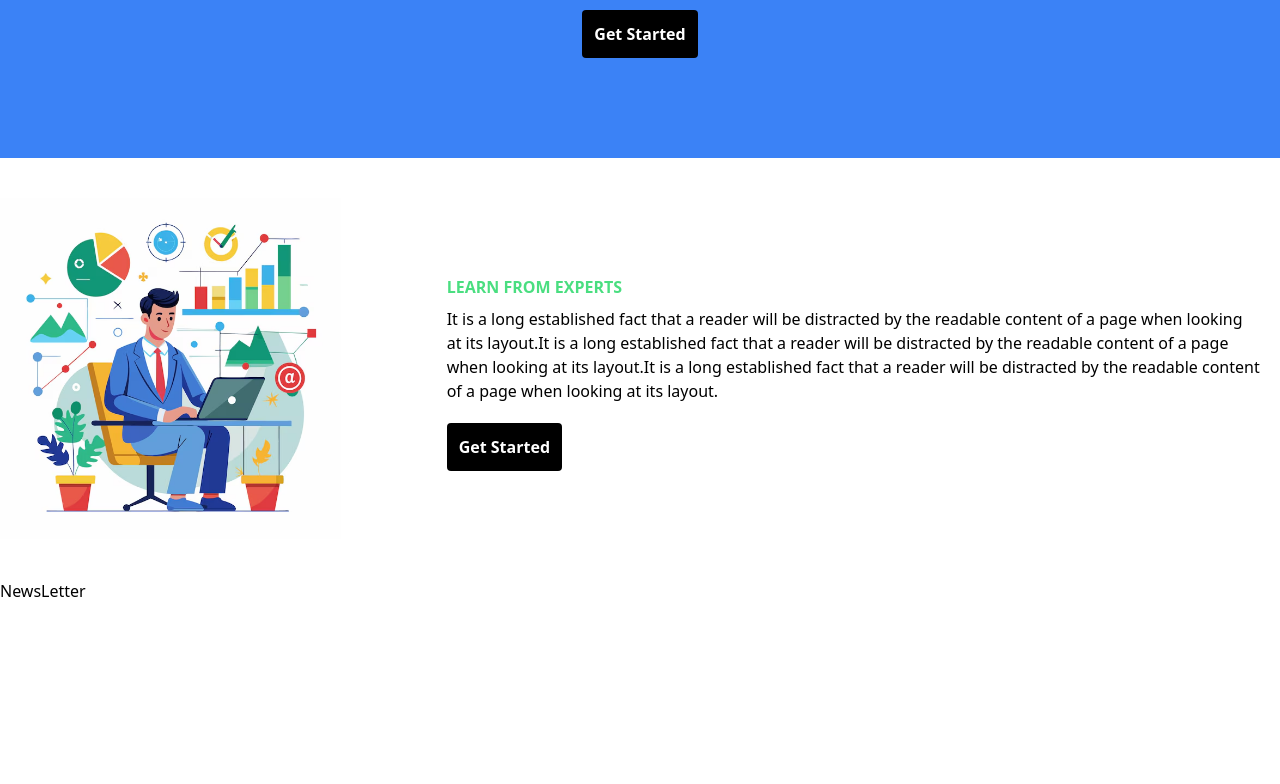
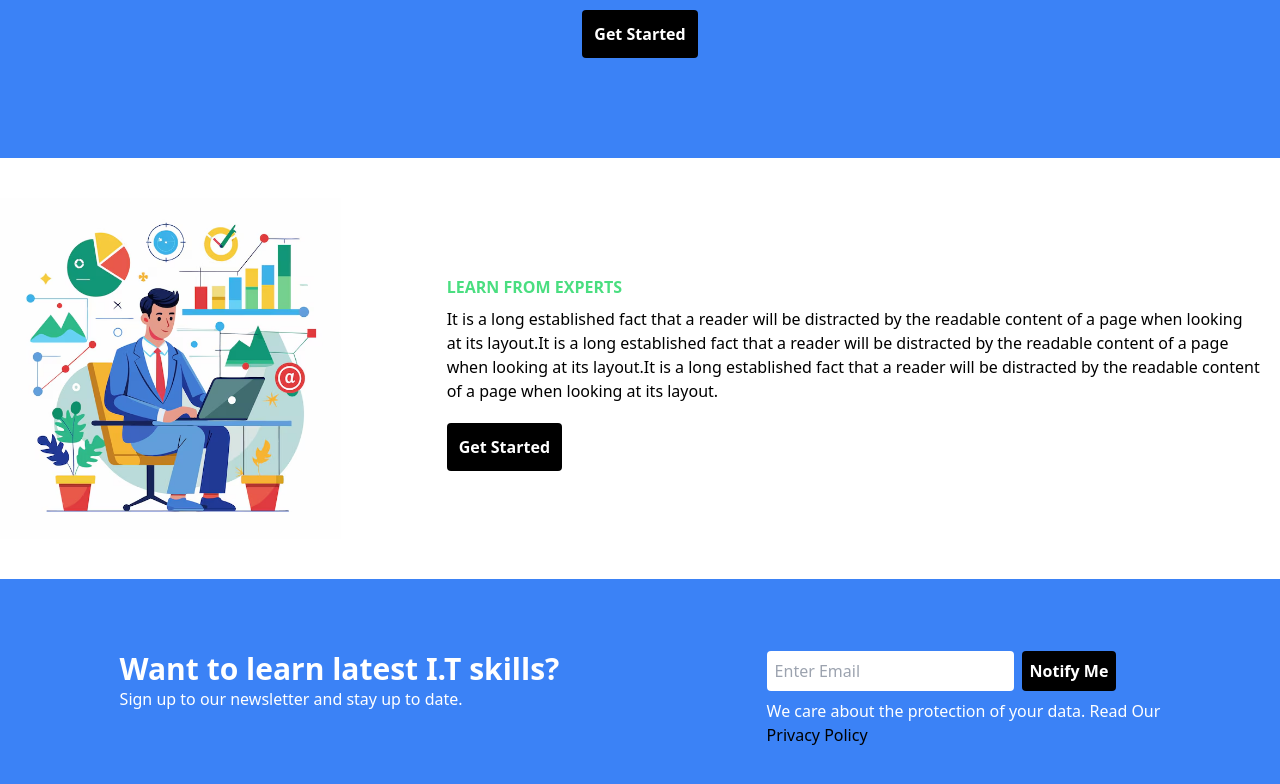
Before and after one commit to anusuya-bhattacharjee/WSCUBE-APP, a React (Create React App) app: page / in a window 1280 px wide. Shown: the part 354-1138 px from the top of the page. Before the commit the page ends 957 px from the top, so only its background shows below. Built offline with nearby package versions, Linux system fonts and the light colour scheme.

Commit message:
NewsLetter-part-done

```diff
--- a/public/index.html
+++ b/public/index.html
@@ -24,7 +24,7 @@
       work correctly both with client-side routing and a non-root public URL.
       Learn how to configure a non-root public URL by running `npm run build`.
     -->
-    <title>React App</title>
+    <title>WSCUBE APP</title>
   </head>
   <body>
     <noscript>You need to enable JavaScript to run this app.</noscript>
--- a/src/components/NewsLetter.js
+++ b/src/components/NewsLetter.js
@@ -2,7 +2,20 @@ import React from 'react'
 
 const NewsLetter = () => {
   return (
-    <div>NewsLetter</div>
+    <div className='bg-blue-500 w-full p-4'>
+    <div className='max-w-screen-xl md:flex justify-around mx-auto py-12'>
+    <div className='mt-2'>
+        <h1 className='text-xl md:text-3xl text-white font-bold'>Want to learn latest I.T skills?</h1>
+        <p className='text-white'>Sign up to our newsletter and stay up to date.</p>
+      </div>
+      <div className='mt-2'>
+        <input className='p-2 rounded text-slate-500 mb-2 mr-2' type="text" placeholder='Enter Email'/>
+        <button className='bg-black text-white p-2 rounded font-bold'>Notify Me</button>
+        <p className='text-white'>We care about the protection of your data. Read Our</p>
+        <button>Privacy Policy</button>
+      </div>
+    </div>
+    </div>
   )
 }
 
```
